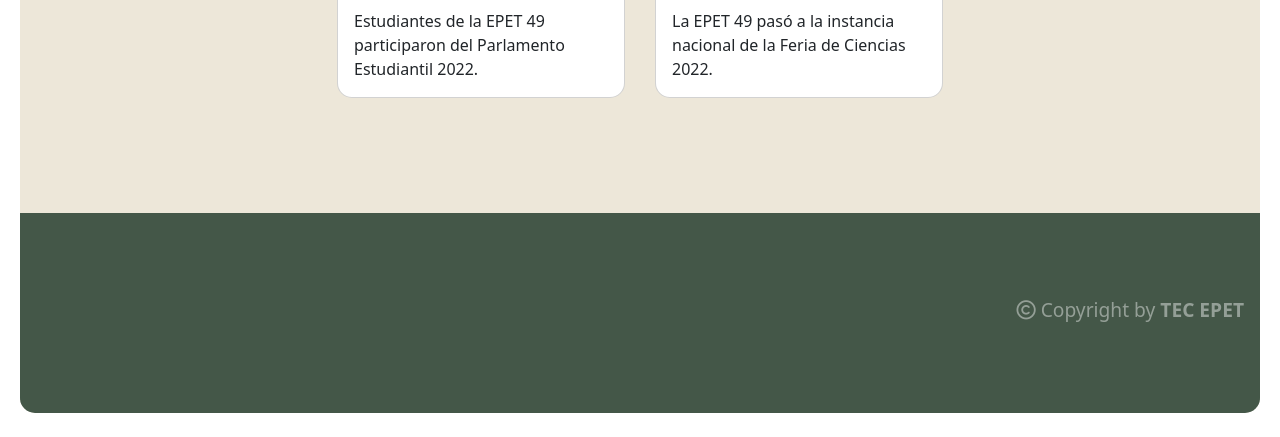
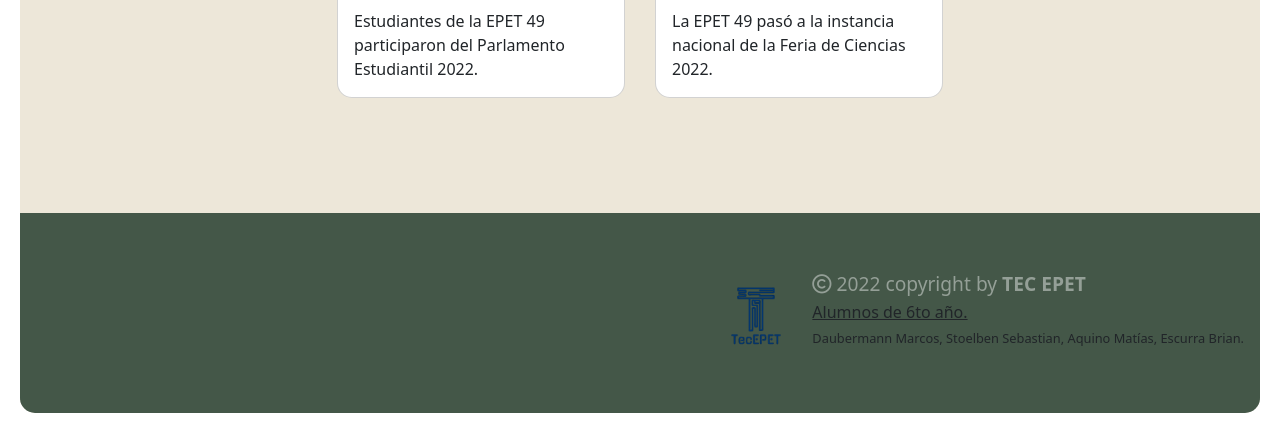
Before and after one commit to epet49/epet49.github.io, a plain HTML site: page anuncios.html in a window 1280 px wide. Shown: the part 363-800 px from the top of the page. Drawn offline with Linux system fonts and the light colour scheme.

Commit message:
aplique el mismo footer a todas las subpaginas

```diff
--- a/anuncios.html
+++ b/anuncios.html
@@ -50,11 +50,16 @@
         </div>
       </div>
     </div>
-    <div id="footer-fachero">
-      <footer>
-        <h2><i class="fa-regular fa-copyright"></i> Copyright by <span class="mini-sub">TEC EPET</span></h2>
-      </footer>
-    </div>
+    <footer>
+      <div class="f1">
+        <img id="tec-epet" src="source/img/tec-epet-logo-removebg-preview.png" alt="" style="width: 7rem;">
+      </div>
+      <div class="f2">
+        <h2><i class="fa-regular fa-copyright"></i> 2022 copyright by <span class="mini-sub">TEC EPET</span><span></span></h2>
+        <h3 class="text-decoration-underline">Alumnos de 6to año.</h3>
+        <h4>Daubermann Marcos, Stoelben Sebastian, Aquino Matías, Escurra Brian.</h4>
+      </div>
+    </footer>
   </div>
 
 
```
Also changed, not shown: horarios.html (+10 -5 lines).
